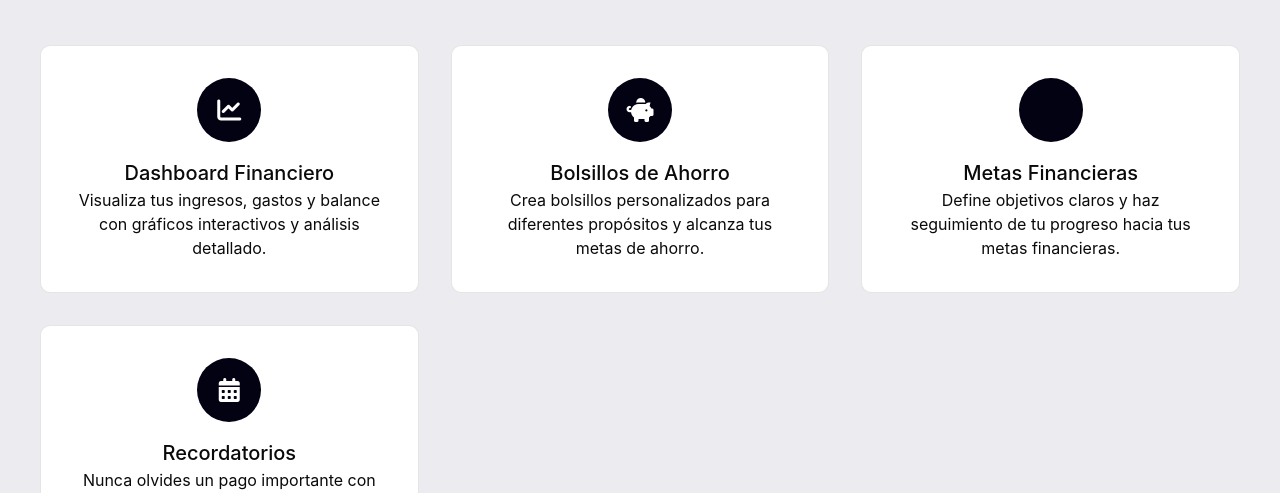
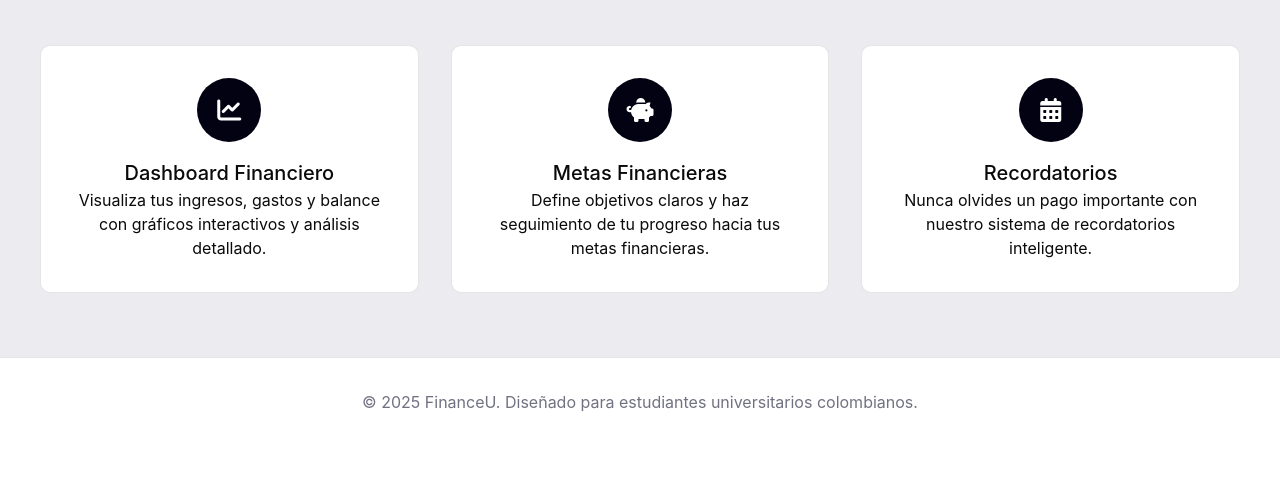
Before and after one commit to Henao-1221/FinanceU, a plain HTML site: page index.html in a window 1280 px wide. Shown: the part 749-1242 px from the top of the page. After the commit the page ends 1195 px from the top, so only its background shows below. Drawn offline with nearby package versions, Linux system fonts and the light colour scheme.

Commit message:
Modificacion del index

```diff
--- a/index.html
+++ b/index.html
@@ -80,20 +80,9 @@
                                 <div class="feature-icon">
                                     <i class="fas fa-piggy-bank"></i>
                                 </div>
-                                <h3>Bolsillos de Ahorro</h3>
-                                <p>Crea bolsillos personalizados para diferentes propósitos y alcanza tus metas de
-                                    ahorro.</p>
+                                <h3>Metas Financieras</h3>
+                                <p>Define objetivos claros y haz seguimiento de tu progreso hacia tus metas financieras.</p>
                             </div>
-
-                            <div class="feature-card">
-                                <div class="feature-icon">
-                                    <i class="fas fa-target"></i>
-                                </div>
-                                <h3>Metas Financieras</h3>
-                                <p>Define objetivos claros y haz seguimiento de tu progreso hacia tus metas financieras.
-                                </p>
-                            </div>
-
                             <div class="feature-card">
                                 <div class="feature-icon">
                                     <i class="fas fa-calendar-alt"></i>
```
